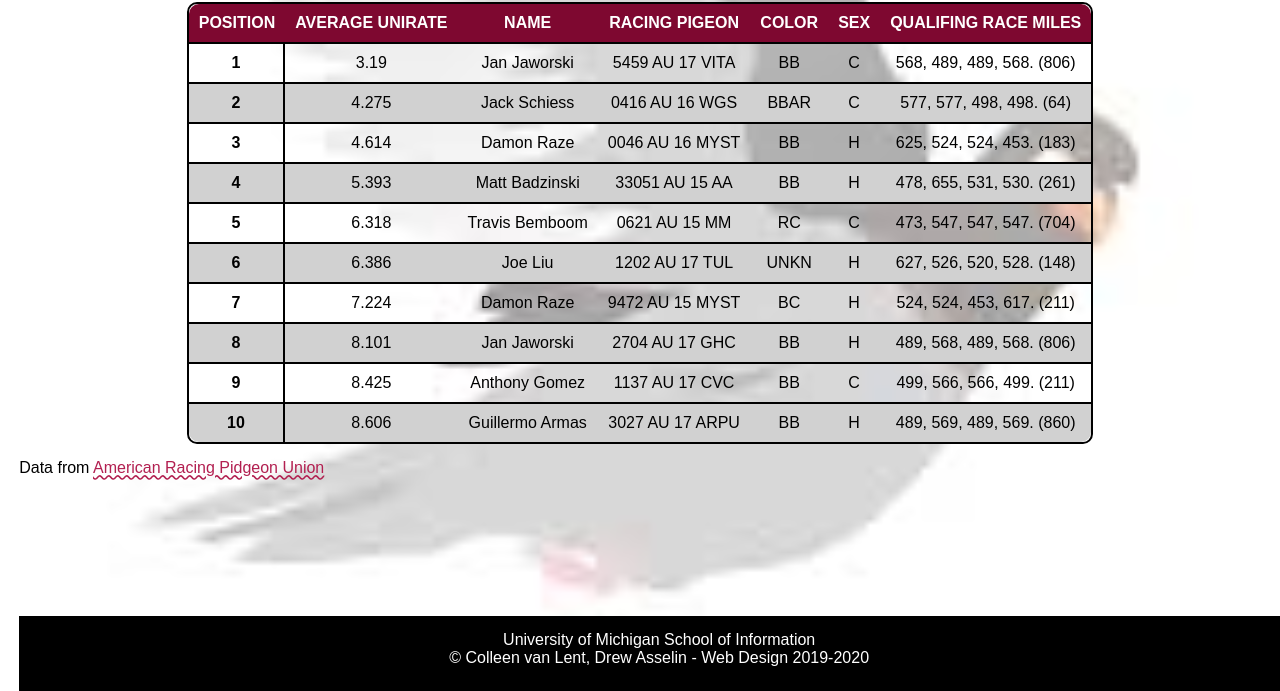
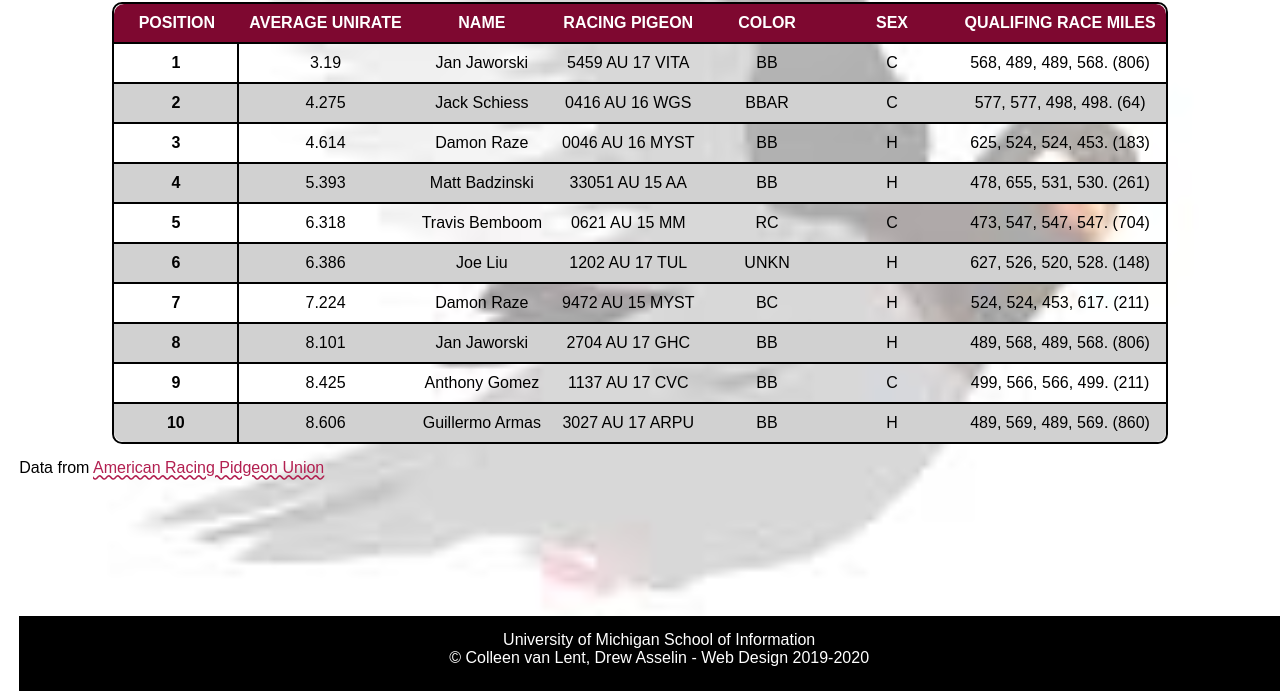
Before and after one commit to cindyxinyizhu/homework3, a plain HTML site: page index.html in a window 1280 px wide. Shown: the part 109-800 px from the top of the page. Drawn offline with Linux system fonts and the light colour scheme; a web font is replaced by a local one.

Commit message:
Update style.css

```diff
--- a/css/style.css
+++ b/css/style.css
@@ -90,7 +90,7 @@ table{
   color: #FFFFFF;
       /* my code */
   padding:10px;
-  min-height: 125px;
+  min-width: 125px;
   text-align:center;
   vertical-align: center;
   text-transform: uppercase;
```
